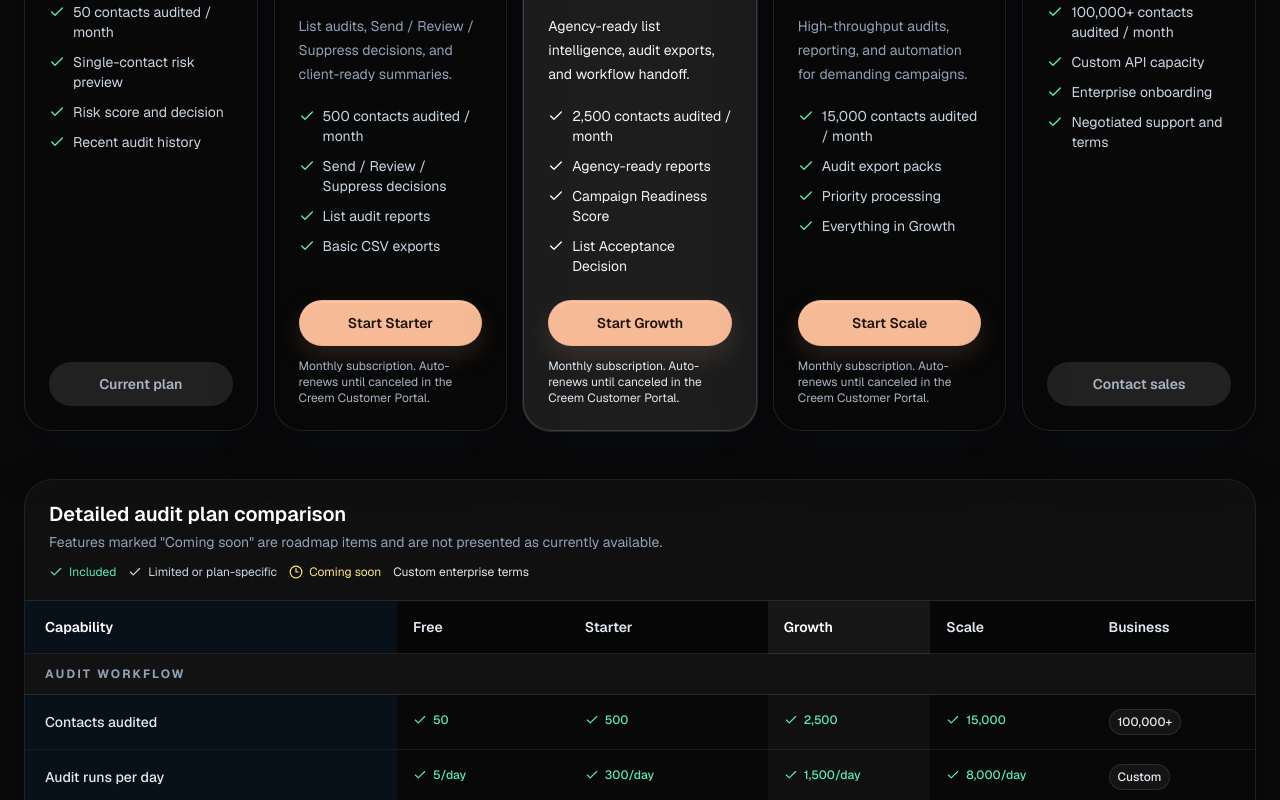
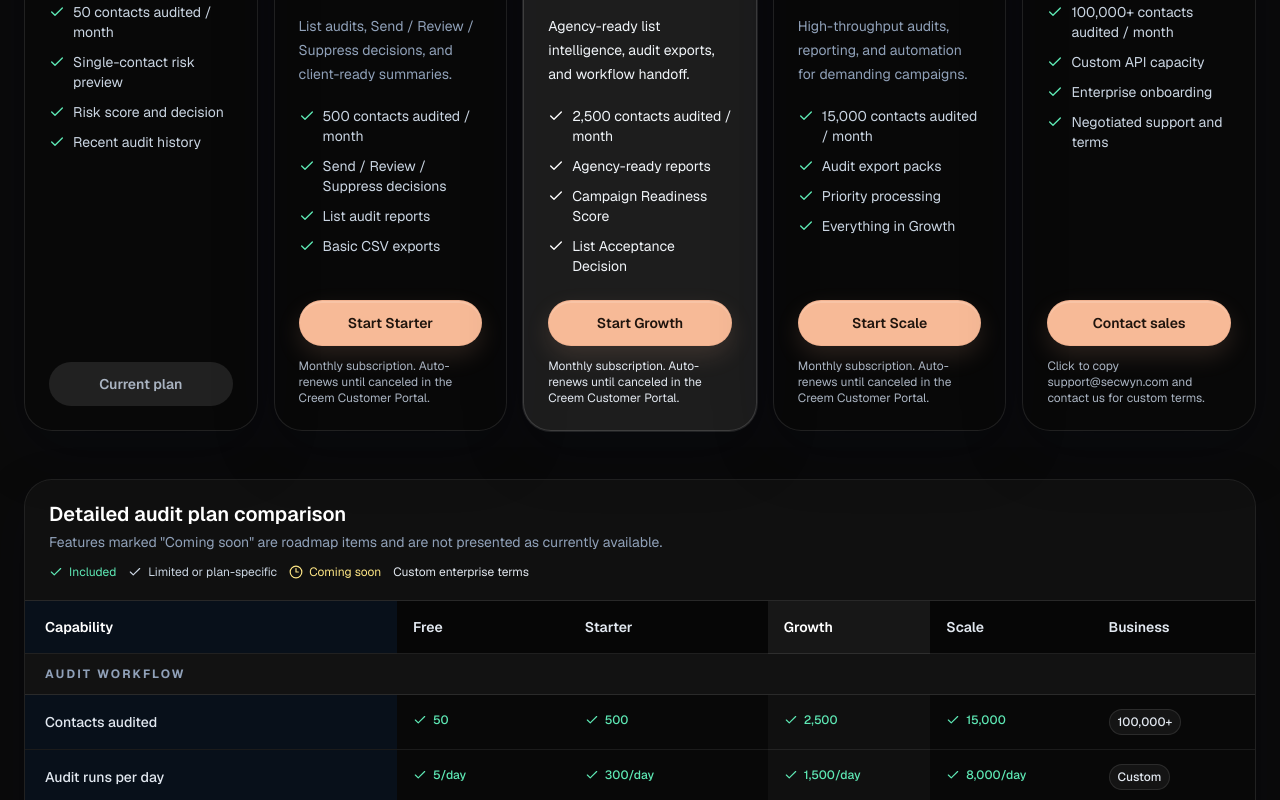
Before and after one commit to hryhrh305-dot/riskshield-ai, a Next.js app: page /pricing in a window 1280 px wide. Shown: the part 778-1578 px from the top of the page. Built offline with nearby package versions, Linux system fonts and the light colour scheme; no server answers.

Commit message:
Refine pricing contact CTA and hydration handling

```diff
--- a/src/app/(dashboard)/pricing/page.tsx
+++ b/src/app/(dashboard)/pricing/page.tsx
@@ -565,6 +565,7 @@ export default function PricingPage() {
   const [billingInterval, setBillingInterval] = useState<BillingInterval>("monthly");
   const [checkoutLoading, setCheckoutLoading] = useState<string | null>(null);
   const [checkoutError, setCheckoutError] = useState("");
+  const [copiedContactEmail, setCopiedContactEmail] = useState(false);
 
   useEffect(() => {
     let mounted = true;
@@ -622,6 +623,16 @@ export default function PricingPage() {
     } catch (error) {
       setCheckoutError(error instanceof Error ? error.message : "Failed to start checkout.");
       setCheckoutLoading(null);
+    }
+  }
+
+  async function handleCopyContactEmail() {
+    try {
+      await navigator.clipboard.writeText("support@secwyn.com");
+      setCopiedContactEmail(true);
+      window.setTimeout(() => setCopiedContactEmail(false), 1800);
+    } catch {
+      setCheckoutError("Unable to copy support email right now.");
     }
   }
 
@@ -691,11 +702,15 @@ export default function PricingPage() {
             const isPopular = key === "growth";
             const isPaidSelfServe = selfServePaidPlans.includes(key);
             const annualOffer = getCreemAnnualOffer(key);
-            const showYearly = billingInterval === "yearly" && !!annualOffer;
+            const showYearly = billingInterval === "yearly" && annualOffer !== null;
             const checkoutLoadingKey = isPaidSelfServe ? `${key}:${billingInterval}` : null;
             const subscriptionCopy = getCreemSubscriptionCopy(billingInterval);
-            const displayedPrice = showYearly ? annualOffer.monthlyEquivalentLabel : plan.priceLabel;
+            const displayedPrice = showYearly && annualOffer ? annualOffer.monthlyEquivalentLabel : plan.priceLabel;
             const displayedPeriod = "/month";
+            const yearlyPriceLabel = showYearly && annualOffer ? annualOffer.yearlyPriceLabel : null;
+            const annualDiscountPercentLabel = showYearly && annualOffer ? annualOffer.discountPercentLabel : null;
+            const annualSavingsAmountLabel = showYearly && annualOffer ? annualOffer.savingsAmountLabel : null;
+            const annualPromoLabel = showYearly && annualOffer ? annualOffer.promoLabel : null;
 
             return (
               <article
@@ -725,25 +740,25 @@ export default function PricingPage() {
                   <p className={`mt-2 text-sm font-medium ${isPopular ? "text-slate-100" : "text-slate-300"}`}>
                     {plan.creditsLabel}
                   </p>
-                  {showYearly && (
+                  {showYearly && annualDiscountPercentLabel && annualSavingsAmountLabel && (
                     <div className={`mt-3 flex flex-wrap gap-2 text-xs font-semibold ${
                       isPopular ? "text-white" : "text-emerald-200"
                     }`}>
                       <span className={`rounded-full px-2.5 py-1 ${
                         isPopular ? "bg-white/15" : "bg-emerald-400/10"
                       }`}>
-                        {annualOffer.discountPercentLabel}
+                        {annualDiscountPercentLabel}
                       </span>
                       <span className={`rounded-full px-2.5 py-1 ${
                         isPopular ? "bg-white/15" : "bg-white/8 text-slate-100"
                       }`}>
-                        {annualOffer.savingsAmountLabel}
+                        {annualSavingsAmountLabel}
                       </span>
-                      {annualOffer.promoLabel && (
+                      {annualPromoLabel && (
                         <span className={`rounded-full px-2.5 py-1 ${
                           isPopular ? "bg-white/15" : "bg-white/8 text-slate-100"
                         }`}>
-                          {annualOffer.promoLabel}
+                          {annualPromoLabel}
                         </span>
                       )}
                     </div>
@@ -753,8 +768,8 @@ export default function PricingPage() {
                       <p>{subscriptionCopy.subscriptionLabel}</p>
                       <p>{subscriptionCopy.renewalLabel}</p>
                       <p>Cancel anytime</p>
-                      {showYearly ? (
-                        <p>{annualOffer.yearlyPriceLabel}/year billed yearly</p>
+                      {showYearly && yearlyPriceLabel ? (
+                        <p>{yearlyPriceLabel}/year billed yearly</p>
                       ) : (
                         <p>{subscriptionCopy.cadenceLabel}</p>
                       )}
@@ -777,15 +792,15 @@ export default function PricingPage() {
 
                 <button
                   type="button"
-                  onClick={() => handleCheckout(key)}
+                  onClick={key === "business" ? handleCopyContactEmail : () => handleCheckout(key)}
                   disabled={
                     key === "free" ||
-                    key === "business" ||
-                    key === currentPlan ||
-                    checkoutLoading !== null
+                    (key !== "business" && checkoutLoading !== null) ||
+                    (key !== "business" && key === currentPlan) ||
+                    (key !== "business" && key === "free")
                   }
                   className={`mt-6 w-full rounded-full px-4 py-3 text-sm font-semibold transition ${
-                    key === "free" || key === "business" || key === currentPlan || checkoutLoading !== null
+                    key === "free" || (key !== "business" && key === currentPlan) || (key !== "business" && checkoutLoading !== null)
                       ? isPopular
                         ? "cursor-not-allowed bg-white/85 text-slate-950"
                         : "cursor-not-allowed bg-white/10 text-slate-500"
@@ -808,6 +823,12 @@ export default function PricingPage() {
                               ? "Start Growth"
                               : "Start Scale"}
                 </button>
+
+                {key === "business" && (
+                  <p className="mt-3 text-xs text-slate-500">
+                    {copiedContactEmail ? "support@secwyn.com copied to clipboard." : "Click to copy support@secwyn.com and contact us for custom terms."}
+                  </p>
+                )}
 
                 {isPaidSelfServe && (
                   <p className={`mt-3 text-xs ${isPopular ? "text-slate-200" : "text-slate-500"}`}>
--- a/src/app/layout.tsx
+++ b/src/app/layout.tsx
@@ -34,7 +34,11 @@ export default function RootLayout({
   children: React.ReactNode;
 }>) {
   return (
-    <html lang="en" className={geistSans.variable + " " + geistMono.variable + " h-full antialiased"}>
+    <html
+      lang="en"
+      suppressHydrationWarning
+      className={geistSans.variable + " " + geistMono.variable + " h-full antialiased"}
+    >
       <body className="min-h-full flex flex-col overflow-x-hidden">{children}</body>
     </html>
   );
```
